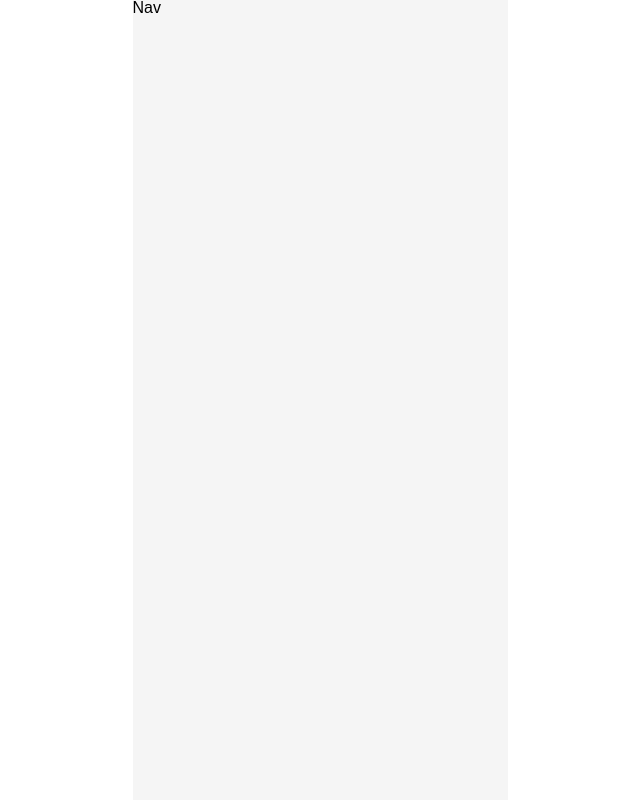
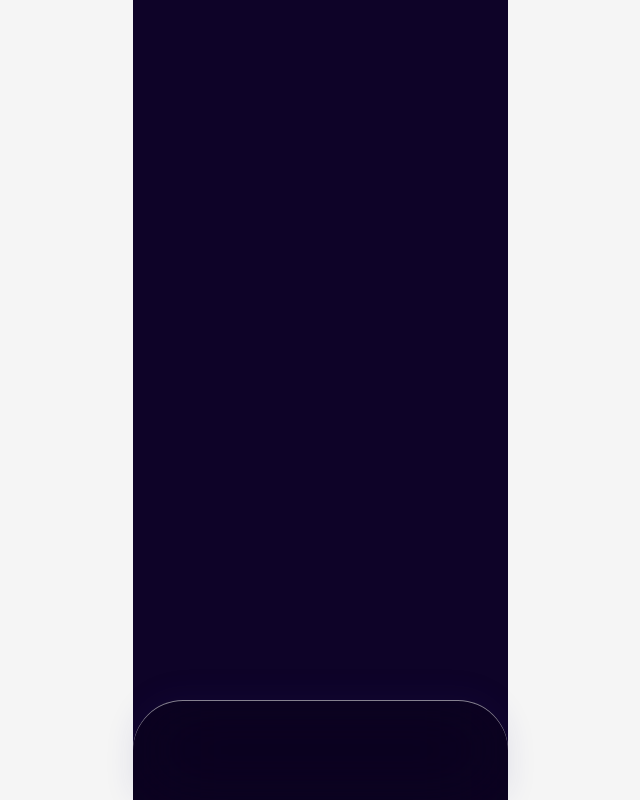
Before and after one commit to jinyverse/ahtata-front, a React (Create React App) app: page / in a window 1280 px wide. Shown: the whole page, without its empty margins (320-960 px from the left). Built offline with nearby package versions, Linux system fonts and the light colour scheme.

Commit message:
feat: 레이아웃 수정 및 버튼 컴포넌트 추가

```diff
--- a/src/components/common/Layout.tsx
+++ b/src/components/common/Layout.tsx
@@ -1,22 +1,25 @@
 import styled from 'styled-components';
-import { ILayoutProps } from '#types/common.type';
-import Nav from './Nav';
+import { ILayoutProps } from 'types/common.type';
+import Nav from 'components/common/Nav';
 
 const Container = styled.div`
     position: relative;
     width: 100%;
     height: 100%;
-    background-color: ${({ theme }) => theme.bgColor};
+    background-color: whitesmoke;
 `;
 
 const Wrapper = styled.div`
     position: relative;
+    display: flex;
+    flex-direction: column;
+    align-items: center;
     max-width: 375px;
     height: 100vh;
     margin: 0px auto;
     padding: 0;
     vertical-align: baseline;
-    background-color: whitesmoke;
+    background-color: ${({ theme }) => theme.background.normal};
 `;
 
 function Layout({ children }: ILayoutProps) {
--- a/src/components/common/Nav.tsx
+++ b/src/components/common/Nav.tsx
@@ -1,5 +1,34 @@
+import styled from 'styled-components';
+
+const Container = styled.div`
+    position: fixed;
+    display: flex;
+    justify-content: center;
+    width: 100%;
+    height: 100px; // Nav height 컨트롤
+    box-sizing: border-box;
+    bottom: 0;
+    left: 0;
+`;
+
+const Wrapper = styled.div`
+    width: 375px;
+    height: 100%;
+    background: rgba(0, 0, 0, 0.2);
+    background-blend-mode: overlay;
+    box-shadow: 0px -5px 30px rgba(41, 39, 130, 0.1),
+        inset 0px 1px 0.5px rgba(255, 255, 255, 0.5);
+    backdrop-filter: blur(40px);
+    /* Note: backdrop-filter has minimal browser support */
+    border-radius: 50px 50px 0px 0px;
+`;
+
 function Nav() {
-    return <div>Nav</div>;
+    return (
+        <Container>
+            <Wrapper></Wrapper>
+        </Container>
+    );
 }
 
 export default Nav;
```
Also changed, not shown: src/components/common/Button.tsx (+27 -4 lines).
